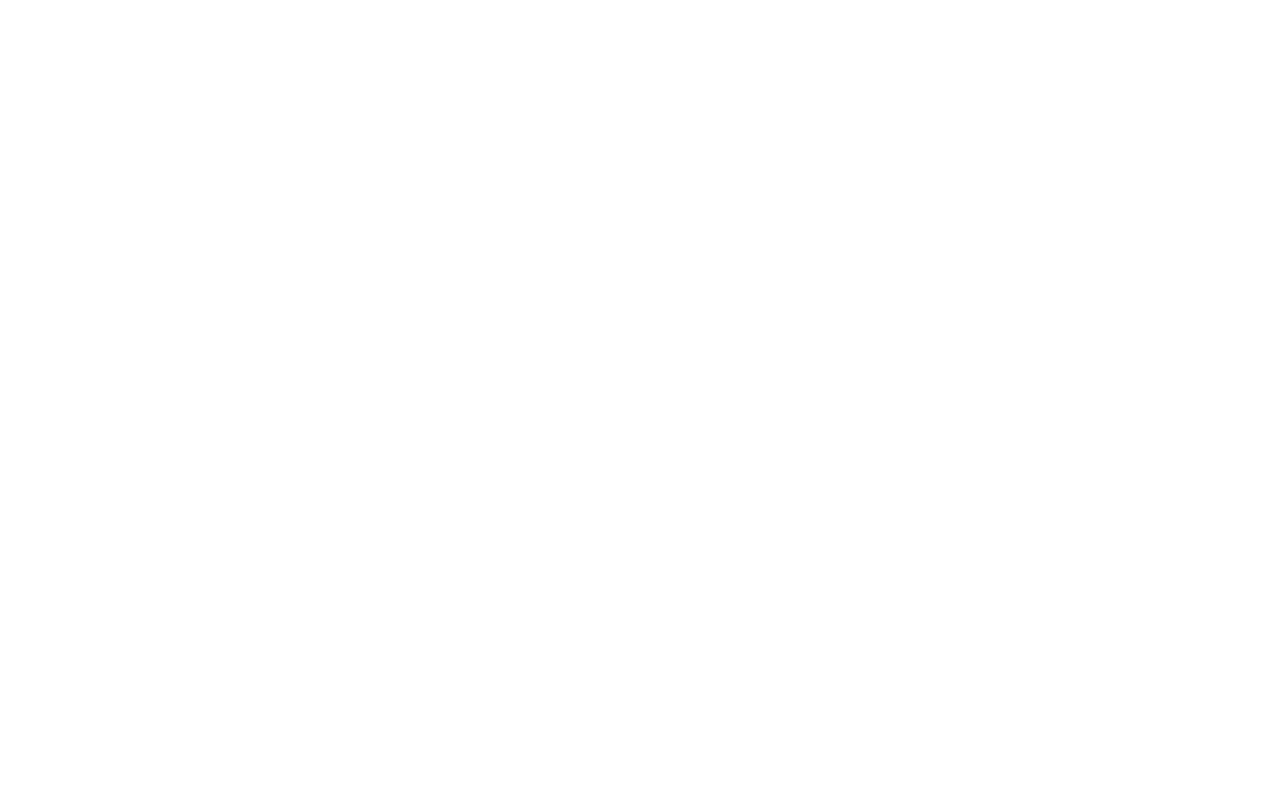
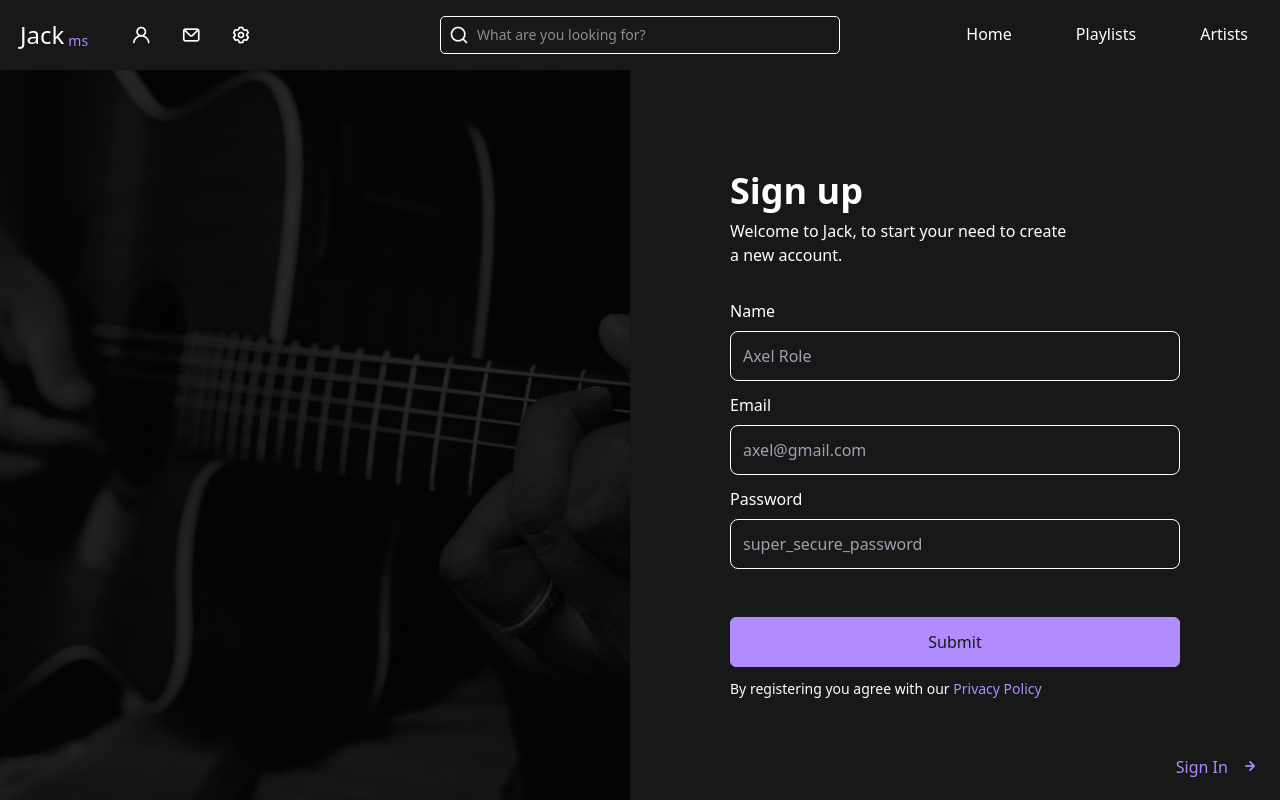
Before and after one commit to RodrigoAlanisFSWD/Jack-Music-Streaming, a Nuxt app in the folder client/: page /signUp in a window 1280 px wide. Before the commit this address had no page. Built offline with nearby package versions, Linux system fonts and the light colour scheme.

Commit message:
Auth Forms Design

```diff
--- a/client/app.vue
+++ b/client/app.vue
@@ -1,3 +1,18 @@
 <template>
-  <NuxtPage />
+  <NuxtLayout>
+    <NuxtPage />
+  </NuxtLayout>
 </template>
+
+<style>
+.page-enter-active,
+.page-leave-active {
+  transition: all 0.4s;
+}
+.page-enter-from,
+.page-leave-to {
+  transform: translateX(-100%);
+  opacity: 0;
+  filter: blur(1rem);
+}
+</style>
--- /dev/null
+++ b/client/components/FormInput.vue
@@ -0,0 +1,19 @@
+<template>
+    <div>
+        <label class="block mb-2">
+            {{ label }}
+        </label>
+        <input :type="type" :placeholder="placeholder" class="w-full border border-white bg-transparent rounded-[8px] p-3">
+    </div>
+</template>
+
+<script lang="ts" setup>
+defineProps({
+    placeholder: String,
+    label: String,
+    type: {
+        default: "text",
+        type: String,
+    }
+})
+</script>
--- /dev/null
+++ b/client/layouts/default.vue
@@ -0,0 +1,6 @@
+<template>
+    <div class="w-screen h-screen bg-secondary">
+        <navbar></navbar>
+        <slot />
+    </div>
+</template>
--- a/client/nuxt.config.ts
+++ b/client/nuxt.config.ts
@@ -2,6 +2,7 @@
 export default defineNuxtConfig({
   modules: ['@nuxtjs/tailwindcss', '@pinia/nuxt'],
   app: {
+    pageTransition: { name: 'page', mode: 'out-in' },
     head: {
       title: "Jack Music Streaming",
       link: [
--- a/client/pages/index.vue
+++ b/client/pages/index.vue
@@ -1,6 +1,5 @@
 <template>
-    <div class="w-screen h-screen bg-secondary">
-        <navbar></navbar>
+    <div>
         <hero></hero>
     </div>
 </template>
--- /dev/null
+++ b/client/pages/signIn.vue
@@ -0,0 +1,33 @@
+<template>
+    <div class="grid grid-cols-[1fr_650px] w-screen h-[calc(100vh-70px)]">
+        <div class="background w-full bg-white">
+
+        </div>
+        <div class="flex justify-center items-center flex-col">
+            <div class="text-white w-[450px]">
+                <h2 class="text-4xl font-bold mb-2">Sign In</h2>
+                <p class="mb-8 w-3/4">
+                    Welcome to Jack, please enter your account credentials.
+                </p>
+                <form-input label="Email" placeholder="axel@gmail.com" type="text" class="mb-3"></form-input>
+                <form-input label="Password" placeholder="super_secure_password" type="text"></form-input>
+                <Button text="Submit" class="mt-12" />
+                <p class="text-sm mt-3">
+                    By registering you agree with our <span class="text-primary">Privacy Policy</span>
+                </p>
+            </div>
+            <NuxtLink to="/signUp" class="absolute text-primary bottom-0 m-5 flex items-center mr-[525px]">
+                <h3 >
+                <i class="uil uil-arrow-left text-xl mt-1 ml-2"></i> Sign Up
+                </h3>
+            </NuxtLink>
+        </div>
+    </div>
+</template>
+
+<style>
+    .background {
+        background-image: url("../assets/img/guitar.png");
+        background-size: cover;
+    }
+</style>
--- /dev/null
+++ b/client/pages/signUp.vue
@@ -0,0 +1,35 @@
+<template>
+    <div class="grid grid-cols-[1fr_650px] w-screen h-[calc(100vh-70px)]">
+        <div class="background w-full bg-white">
+
+        </div>
+        <div class="flex justify-center items-center flex-col">
+            <div class="text-white w-[450px]">
+                <h2 class="text-4xl font-bold mb-2">Sign up</h2>
+                <p class="mb-8 w-3/4">
+                    Welcome to Jack, to start your need to create a new account.
+                </p>
+                <form-input label="Name" placeholder="Axel Role" type="text" class="mb-3"></form-input>
+                <form-input label="Email" placeholder="axel@gmail.com" type="text" class="mb-3"></form-input>
+                <form-input label="Password" placeholder="super_secure_password" type="text"></form-input>
+                <Button text="Submit" class="mt-12" />
+                <p class="text-sm mt-3">
+                    By registering you agree with our <span class="text-primary">Privacy Policy</span>
+                </p>
+            </div>
+            <NuxtLink to="/signIn" class="absolute text-primary bottom-0 right-0 m-5 flex items-center">
+                <h3>
+                    Sign In <i class="uil uil-arrow-right text-xl mt-1 ml-2"></i>
+                </h3>
+            </NuxtLink>
+
+        </div>
+    </div>
+</template>
+
+<style>
+.background {
+    background-image: url("../assets/img/guitar.png");
+    background-size: cover;
+}
+</style>
```
Also changed, not shown: client/assets/img/guitar.png (added).
